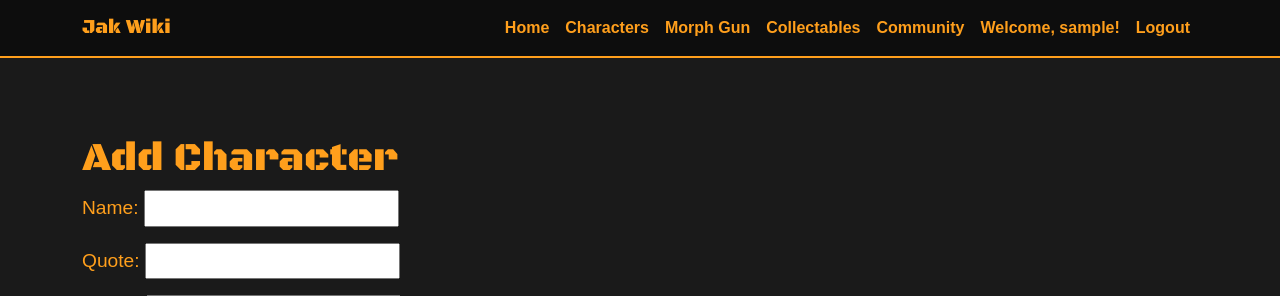
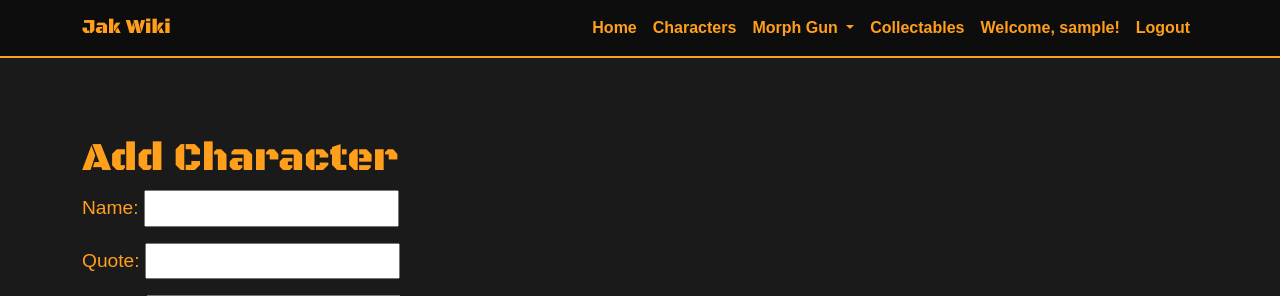
Before and after one commit to LouisCE/jak-and-daxter-wiki, a Django app: page /characters/create/ in a window 1280 px wide. Shown: the top 296 px of the page. Run offline with Django 5.2, Linux system fonts and the light colour scheme; the visitor is signed in with stand-in values (Sample User, id 1).

Commit message:
Replace navbar Community link with Morph Gun menu

```diff
--- a/templates/base.html
+++ b/templates/base.html
@@ -34,9 +34,30 @@
                     <ul class="navbar-nav ms-auto">
                         <li class="nav-item"><a class="nav-link" href="{% url 'home' %}">Home</a></li>
                         <li class="nav-item"><a class="nav-link" href="{% url 'character_list' %}">Characters</a></li>
-                        <li class="nav-item"><a class="nav-link" href="{% url 'weapon_list' %}">Morph Gun</a></li>
-                        <li class="nav-item"><a class="nav-link" href="{% url 'collectable_list' %}">Collectables</a></li>
-                        <li class="nav-item"><a class="nav-link" href="#">Community</a></li>
+                        <li class="nav-item dropdown">
+                            <a class="nav-link dropdown-toggle" href="{% url 'weapon_list' %}" id="morphGunDropdown"
+                                role="button" data-bs-toggle="dropdown" aria-expanded="false">
+                                Morph Gun
+                            </a>
+
+                            <ul class="dropdown-menu" aria-labelledby="morphGunDropdown">
+                                <li>
+                                    <a class="dropdown-item" href="{% url 'weapon_list' %}">
+                                        Weapon Overview
+                                    </a>
+                                </li>
+
+                                {% if user.is_authenticated %}
+                                <li>
+                                    <a class="dropdown-item" href="{% url 'rate_weapons' %}">
+                                        Rate Weapons
+                                    </a>
+                                </li>
+                                {% endif %}
+                            </ul>
+                        </li>
+                        <li class="nav-item"><a class="nav-link" href="{% url 'collectable_list' %}">Collectables</a>
+                        </li>
 
                         <!-- Authentication links -->
                         {% if user.is_authenticated %}
```
